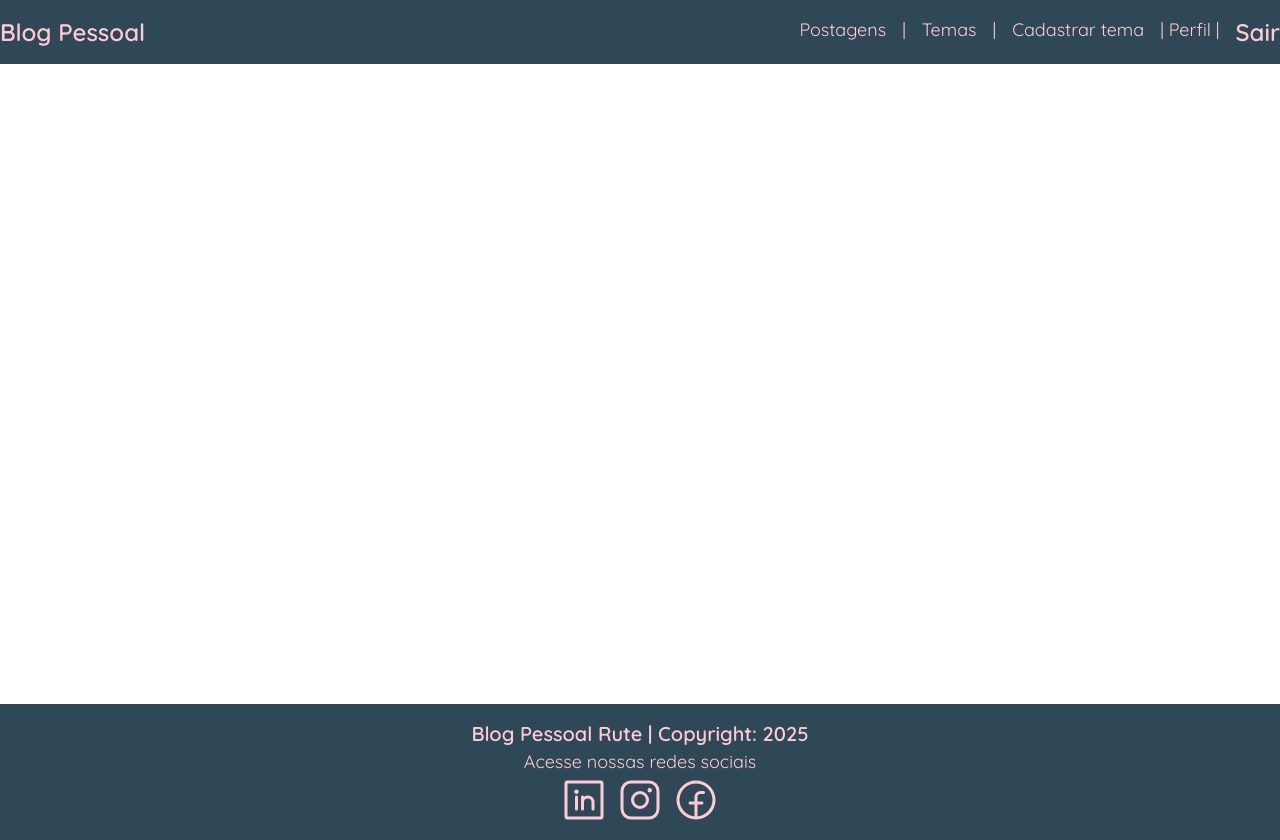
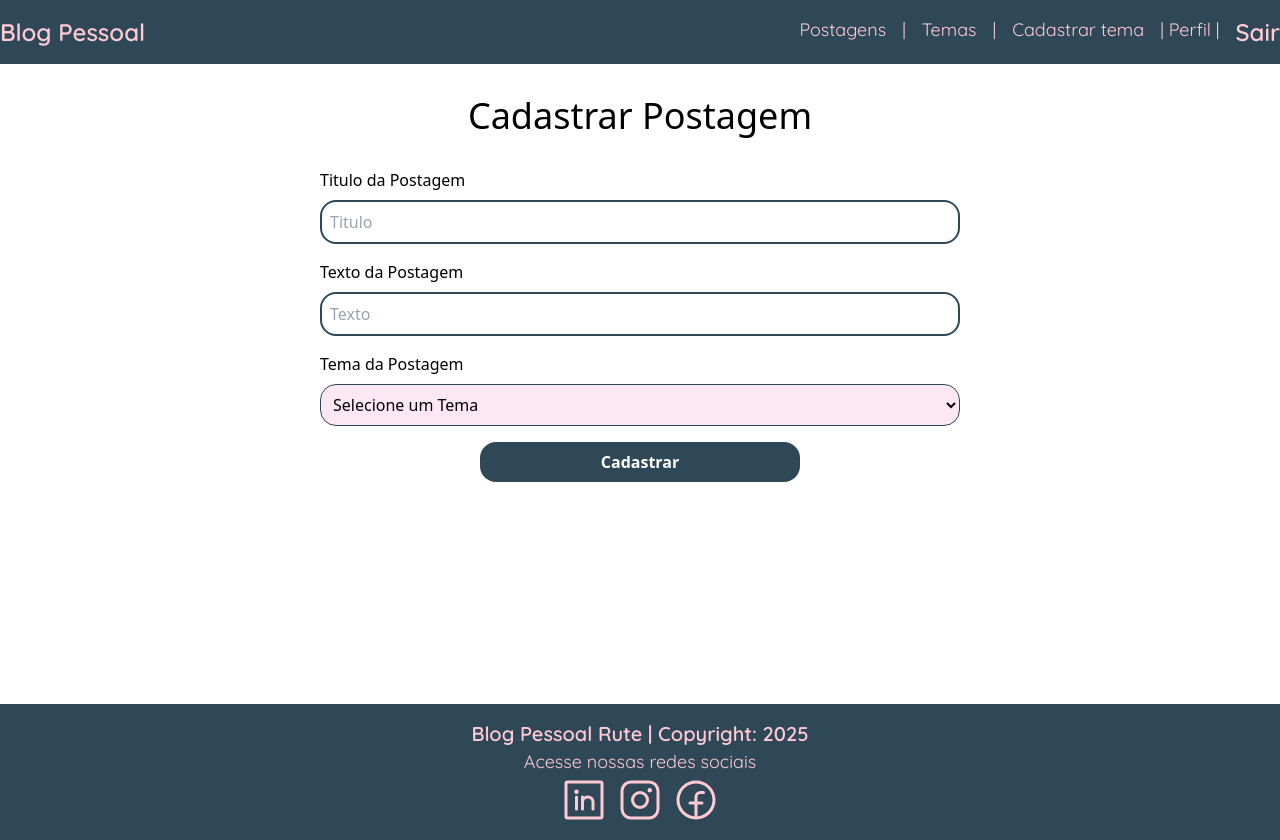
Before and after one commit to Rute-r/blogpessoal_react, a React (Vite) app: page /cadastrarpostagem in a window 1280 px wide. Built offline with nearby package versions, Linux system fonts and the light colour scheme.

Commit message:
Adicionando Componente Modal de Postagens e atualizando paginas App.tsx e Home.tsx

```diff
--- a/src/App.tsx
+++ b/src/App.tsx
@@ -9,6 +9,7 @@ import ListaTemas from './components/temas/listatemas/ListaTemas';
 import FormTema from './components/temas/formtema/FormTema';
 import DeletarTema from './components/temas/deletartema/DeletarTema';
 import ListaPostagens from './components/postagens/listapostagens/ListaPostagens';
+import FormPostagem from './components/postagens/formpostagem/FormPostagem';
 
 function App() {
   return (
@@ -27,6 +28,8 @@ function App() {
               <Route path="/editartema/:id" element={<FormTema />} />
               <Route path="/deletartema/:id" element={<DeletarTema />} />
               <Route path="/postagens" element={<ListaPostagens />} />
+              <Route path="/cadastrarpostagem" element={<FormPostagem />} />
+              <Route path="/editarpostagem/:id" element={<FormPostagem />} />
             </Routes>
           </div>
 
--- a/src/components/postagens/formpostagem/FormPostagem.tsx
+++ b/src/components/postagens/formpostagem/FormPostagem.tsx
@@ -1,6 +1,6 @@
 function FormPostagem() {
   return (
-    <div className="container flex flex-col mx-auto items-center font-quicksand">
+    <div className="container flex flex-col mx-auto items-center font-quicksan">
       <h1 className="text-4xl text-center my-8">Cadastrar Postagem</h1>
 
       <form className="flex flex-col w-1/2 gap-4">
@@ -26,7 +26,7 @@ function FormPostagem() {
         </div>
         <div className="flex flex-col gap-2">
           <p>Tema da Postagem</p>
-          <select name="tema" id="tema" className="border p-2 border-dark-blue rounded-2xl">
+          <select name="tema" id="tema" className="border p-2 border-dark-blue rounded-2xl bg-pink-100">
             <option value="" selected disabled>
               Selecione um Tema
             </option>
--- /dev/null
+++ b/src/components/postagens/modalpostagem/ModalPostagem.css
@@ -0,0 +1,4 @@
+.popup-content {
+  border-radius: 1rem;
+  padding-bottom: 2rem;
+}
--- /dev/null
+++ b/src/components/postagens/modalpostagem/ModalPostagem.tsx
@@ -0,0 +1,23 @@
+import Popup from 'reactjs-popup';
+import FormPostagem from '../formpostagem/FormPostagem';
+
+import 'reactjs-popup/dist/index.css';
+import './ModalPostagem.css';
+
+function ModalPostagem() {
+  return (
+    <>
+      <Popup
+        trigger={
+          <button className="border rounded-2xl px-4 py-2 hover:bg-light-pink hover:text-dark-blue">
+            Nova Postagem
+          </button>
+        }
+        modal>
+        <FormPostagem />
+      </Popup>
+    </>
+  );
+}
+
+export default ModalPostagem;
--- a/src/pages/Home/Home.tsx
+++ b/src/pages/Home/Home.tsx
@@ -1,4 +1,5 @@
 import ListaPostagens from '../../components/postagens/listapostagens/ListaPostagens';
+import ModalPostagem from '../../components/postagens/modalpostagem/ModalPostagem';
 
 function Home() {
   return (
@@ -10,10 +11,8 @@ function Home() {
             <p className="text-xl">Expresse aqui seus pensamentos e opniões</p>
 
             <div className="flex justify-around gap-4">
-              <div
-                className="rounded text-light-pink
-                                          border-light-pink border-solid border-2 py-2 px-4">
-                Nova Postagem
+              <div className="flex justify-around gap-4">
+                <ModalPostagem />
               </div>
             </div>
           </div>
```
